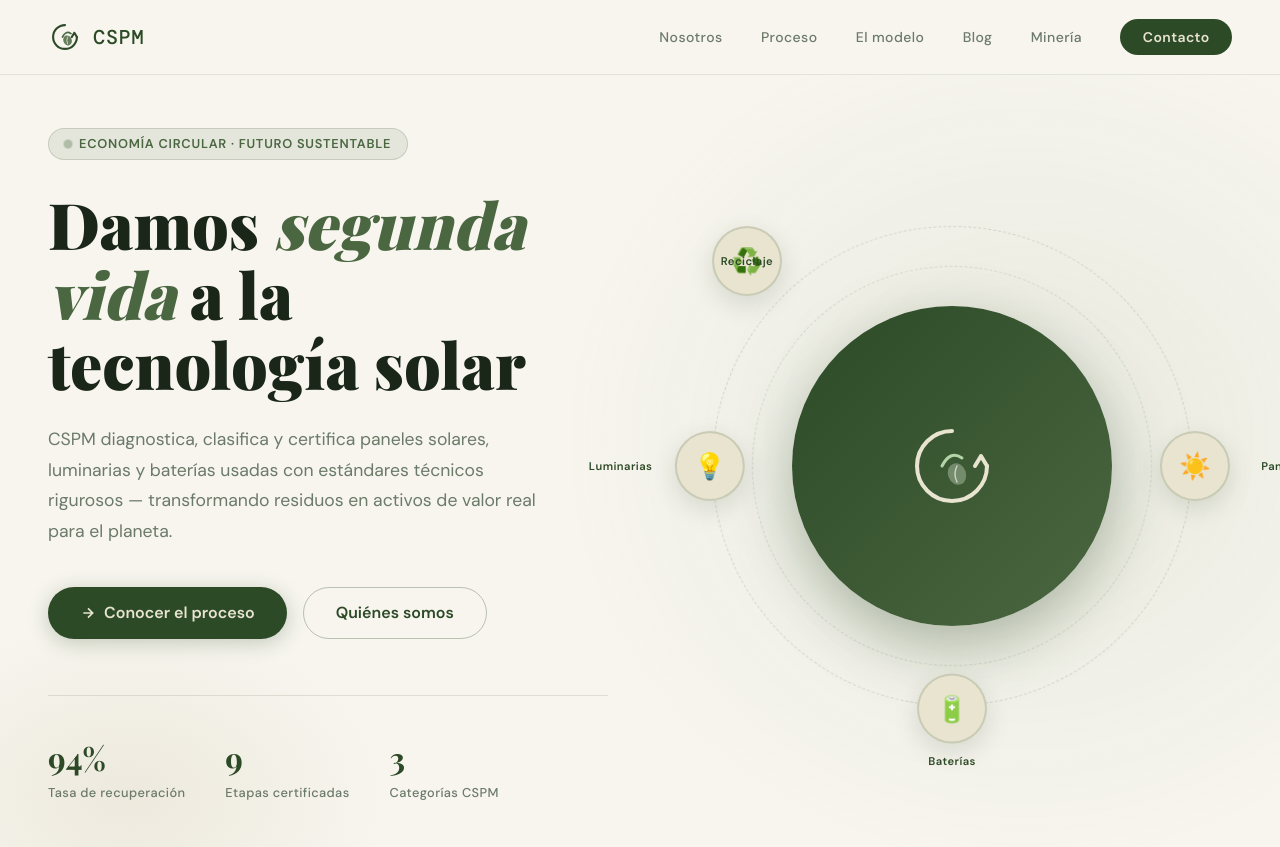
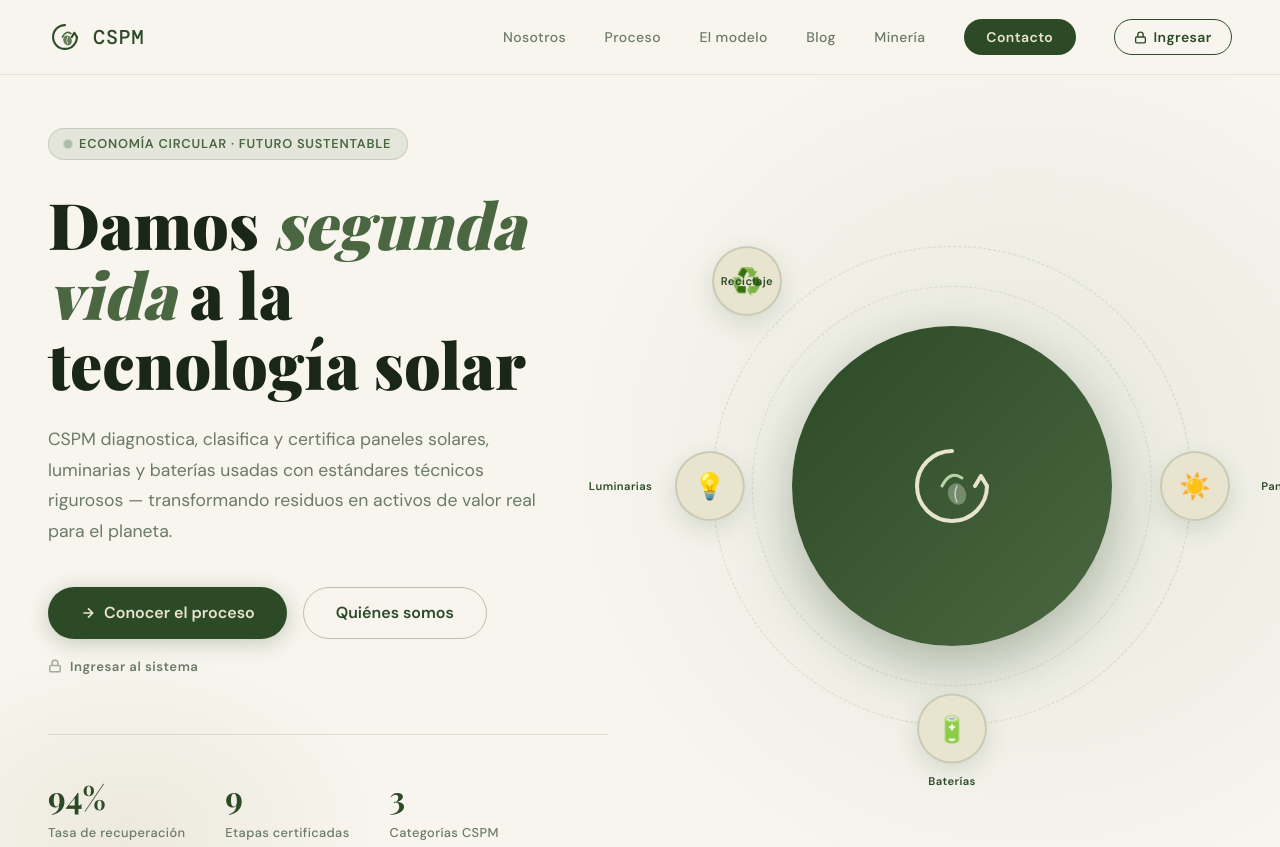
Before and after one commit to ggolder22/cspm-landing, an Eleventy site: page index.html in a window 1280 px wide. Shown: the top 847 px of the page. Built offline with nearby package versions, Linux system fonts and the light colour scheme; Eleventy itself is replaced by a stand-in of ours; files that its build step writes are made by us from their sources; a web font is replaced by a local one.

Commit message:
Add Ingresar al sistema button linking to app.cspm.com.ar/login
Co-Authored-By: Claude Sonnet 4.6 <noreply@anthropic.com>

```diff
--- a/css/hero.css
+++ b/css/hero.css
@@ -8,6 +8,9 @@
 .hero-text h1 em { font-style: italic; color: var(--oliva) }
 .hero-text p { margin-top: 1.5rem; font-size: 1.1rem; line-height: 1.75; color: var(--muted); max-width: 500px; animation: fadeUp .8s .2s ease both }
 .hero-actions { display: flex; gap: 1rem; margin-top: 2.5rem; flex-wrap: wrap; animation: fadeUp .8s .3s ease both }
+.hero-login-btn { display: inline-flex; align-items: center; gap: .5rem; margin-top: 1.2rem; font-size: .82rem; font-weight: 600; color: var(--muted); text-decoration: none; letter-spacing: .04em; transition: color .2s; animation: fadeUp .8s .35s ease both }
+.hero-login-btn:hover { color: var(--bosque) }
+.hero-login-btn svg { opacity: .6 }
 .hero-stats { display: flex; gap: 2.5rem; margin-top: 3.5rem; padding-top: 2.5rem; border-top: 1px solid rgba(74,103,65,.15); animation: fadeUp .8s .4s ease both }
 .stat-item h3 { font-family: 'Playfair Display', serif; font-size: 2rem; font-weight: 700; color: var(--bosque) }
 .stat-item p { font-size: .8rem; color: var(--muted); font-weight: 500; margin-top: .2rem; letter-spacing: .03em }
--- a/css/nav.css
+++ b/css/nav.css
@@ -6,6 +6,8 @@ nav { position: fixed; top: 0; left: 0; right: 0; z-index: 100; display: flex; a
 .nav-links a:hover { color: var(--bosque) }
 .nav-cta { background: var(--bosque) !important; color: var(--beige) !important; padding: .55rem 1.4rem; border-radius: 100px; font-weight: 600 !important; transition: background .25s, transform .2s !important }
 .nav-cta:hover { background: var(--oliva) !important; transform: translateY(-1px) }
+.nav-login { display: inline-flex; align-items: center; gap: .4rem; background: transparent !important; color: var(--bosque) !important; padding: .5rem 1.2rem; border-radius: 100px; font-weight: 600 !important; border: 1.5px solid var(--bosque) !important; transition: background .25s, color .25s, transform .2s !important; white-space: nowrap }
+.nav-login:hover { background: var(--bosque) !important; color: var(--beige) !important; transform: translateY(-1px) }
 
 @media (max-width: 640px) {
   nav { padding: 1rem 1.5rem }
--- a/index.html
+++ b/index.html
@@ -42,6 +42,10 @@
     <a href="/blog/">Blog</a>
     <a href="#mineria">Minería</a>
     <a href="#contacto" class="nav-cta">Contacto</a>
+    <a href="https://app.cspm.com.ar/login" class="nav-login" target="_blank" rel="noopener">
+      <svg width="13" height="13" viewBox="0 0 24 24" fill="none" stroke="currentColor" stroke-width="2.5"><rect x="3" y="11" width="18" height="11" rx="2" ry="2"/><path d="M7 11V7a5 5 0 0110 0v4"/></svg>
+      Ingresar
+    </a>
   </div>
 </nav>
 
@@ -58,6 +62,10 @@
       </a>
       <a href="#nosotros" class="btn-secondary">Quiénes somos</a>
     </div>
+    <a href="https://app.cspm.com.ar/login" class="hero-login-btn" target="_blank" rel="noopener">
+      <svg width="14" height="14" viewBox="0 0 24 24" fill="none" stroke="currentColor" stroke-width="2.5"><rect x="3" y="11" width="18" height="11" rx="2" ry="2"/><path d="M7 11V7a5 5 0 0110 0v4"/></svg>
+      Ingresar al sistema
+    </a>
     <div class="hero-stats">
       <div class="stat-item"><h3>94%</h3><p>Tasa de recuperación</p></div>
       <div class="stat-item"><h3>9</h3><p>Etapas certificadas</p></div>
```
